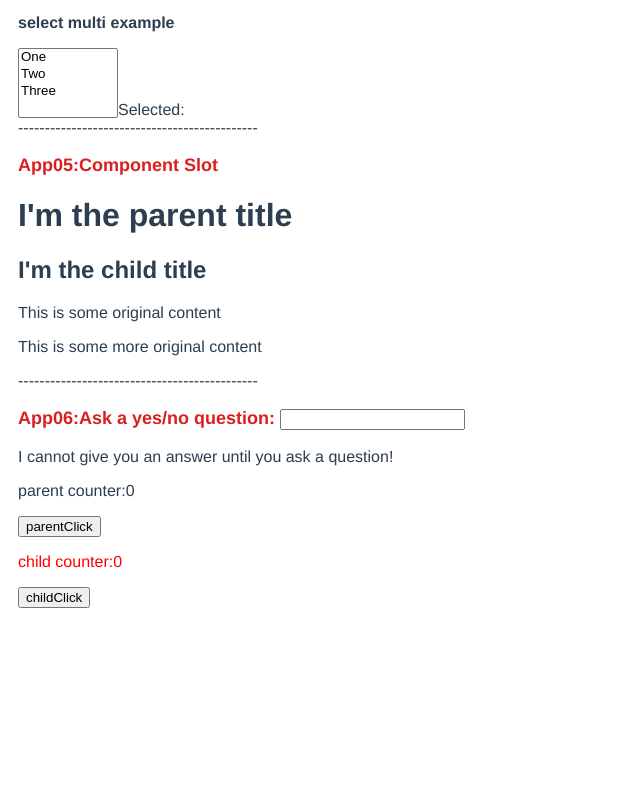
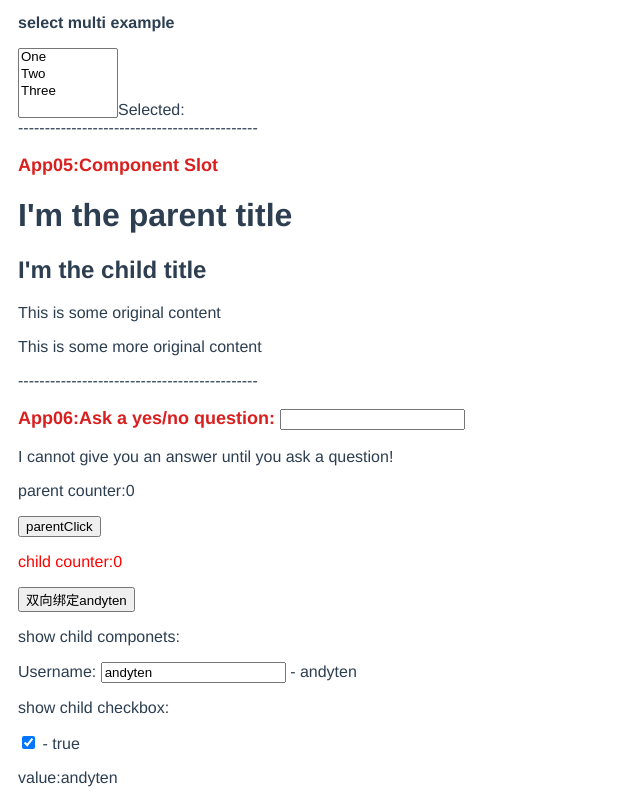
Before and after one commit to xukaixing/vue-pro, a Vue app: page / in a window 1280 px wide. Shown: the part 1140-1937 px from the top of the page, without its empty margins (0-640 px from the left). Before the commit the page ends 1758 px from the top, so only its background shows below. Built offline with nearby package versions, Linux system fonts and the light colour scheme.

Commit message:
【提交类型】：optimization 【提交描述】：增加.sync双向绑定

```diff
--- a/src/components/App06.vue
+++ b/src/components/App06.vue
@@ -1,41 +1,41 @@
 <template id="app-6">
   <div id="watch-example">
-    <p
-      class="header-title"
-      :style="{ fontSize: 18 + 'px', fontWeight: 'bold' }"
-    >
+    <p class="header-title" :style="{ fontSize: 18 + 'px', fontWeight: 'bold' }">
       App06:Ask a yes/no question:
       <input v-model="question" />
     </p>
     <p>{{ answer }}</p>
     <p>parent counter:{{ count }}</p>
     <button @click="showParentCounter">parentClick</button>
-    <child-demo :counter="count" @child-event="showChildCounter"></child-demo>
+    <child-demo :counter="count" :username-change.sync="username" @child-event="showChildCounter"></child-demo>
+    <p>show child componets:</p>
+    <base-input label="Username:" v-model="username" @blur="doBlur" required placeholder="Enter your username"></base-input>
+    <p>show child checkbox:</p>
+    <base-checkbox v-model="isChecked" :value="username"></base-checkbox>
   </div>
 </template>
 
 <script>
-import _ from "lodash";
-import axios from "axios";
-import childDemo from "./children/child01";
+import _ from 'lodash';
+import axios from 'axios';
+import childDemo from './children/child01';
+import baseInput from './base/base-input';
+import baseCheckbox from './base/base-checkbox';
 export default {
-  name: "app06",
+  name: 'app06',
   data() {
     return {
-      question: "",
-      answer: "I cannot give you an answer until you ask a question!",
+      question: '',
+      answer: 'I cannot give you an answer until you ask a question!',
       count: 0,
+      username: 'andyten',
+      isChecked: true,
     };
   },
   watch: {
     // 如果 `question` 发生改变，这个函数就会运行
     question(newQuestion, oldQuestion) {
-      this.answer =
-        "Waiting for you to stop typing...{" +
-        oldQuestion +
-        "}:{" +
-        newQuestion +
-        "}";
+      this.answer = 'Waiting for you to stop typing...{' + oldQuestion + '}:{' + newQuestion + '}';
       this.debouncedGetAnswer();
     },
   },
@@ -49,19 +49,19 @@ export default {
   },
   methods: {
     getAnswer() {
-      if (this.question.indexOf("?") === -1) {
-        this.answer = "Questions usually contain a question mark. ;-)";
+      if (this.question.indexOf('?') === -1) {
+        this.answer = 'Questions usually contain a question mark. ;-)';
         return;
       }
-      this.answer = "Thinking...";
+      this.answer = 'Thinking...';
       var vm = this;
       axios
-        .get("https://yesno.wtf/api")
-        .then(function (response) {
+        .get('https://yesno.wtf/api')
+        .then(function(response) {
           vm.answer = _.capitalize(response.data.answer);
         })
-        .catch(function (error) {
-          vm.answer = "Error! Could not reach the API. " + error;
+        .catch(function(error) {
+          vm.answer = 'Error! Could not reach the API. ' + error;
         });
     },
     /**
@@ -77,9 +77,14 @@ export default {
     showChildCounter(childCounter) {
       this.count = childCounter + 2;
     },
+    doBlur() {
+      alert(this.count);
+    },
   },
   components: {
     childDemo,
+    baseInput,
+    baseCheckbox,
   },
 };
 </script>
--- /dev/null
+++ b/src/components/base/base-checkbox.vue
@@ -0,0 +1,44 @@
+<!--
+ * @Copyright: Copyright (c) 2021 andyten
+ * @Description:  base-input组件
+ * @Author: andy.ten@tom.com
+ * @Date: 2021-08-01 21:23:31
+ * @LastEditors: andy.ten@tom.com
+ * @LastEditTime: 2021-08-01 22:48:06
+ * @Version: 1.0.1
+-->
+<template>
+  <label>
+    {{ label }}
+    <input type="checkbox" :checked="checked" @change="checkboxChange" />
+    - {{ checked }}
+    <p />
+    value:{{ value }}
+  </label>
+</template>
+<script>
+export default {
+  // 一个组件上的 v-model 默认会利用名为 value 的 prop 和名为 input 的事件
+  // 但是像单选框、复选框等类型的输入控件可能会将 value attribute 用于不同的目的
+  // model 选项可以用来避免这样的冲突,自定义组件的prop和event，而不是默认的value和input事件
+  model: {
+    prop: 'checked',
+    event: 'change',
+  },
+  props: {
+    checked: {
+      type: Boolean,
+      required: true,
+    },
+    value: {
+      type: String,
+      default: '',
+    },
+  },
+  methods: {
+    checkboxChange(event) {
+      this.$emit('change', event.target.checked);
+    },
+  },
+};
+</script>
--- /dev/null
+++ b/src/components/base/base-input.vue
@@ -0,0 +1,69 @@
+<!--
+ * @Copyright: Copyright (c) 2021 andyten
+ * @Description:  base-input组件
+ * @Author: andy.ten@tom.com
+ * @Date: 2021-08-01 21:23:31
+ * @LastEditors: andy.ten@tom.com
+ * @LastEditTime: 2021-08-01 23:04:17
+ * @Version: 1.0.1
+-->
+<template>
+  <label>
+    {{ label }}
+    <!-- <input v-bind="$attrs" :value="value" @input="$emit('input', $event.target.value)" /> -->
+    <!-- <input v-bind="$attrs" :value="value" @input="inputDefault" /> -->
+    <input v-bind="$attrs" v-on="inputListeners" :value="value" />
+    - {{ value }}
+  </label>
+</template>
+<script>
+export default {
+  // 对于非props的attribute，不希望组件的根元素（label）继承 attribute，在组件的选项中设置 inheritAttrs: false
+  // inheritAttrs选项不会影响 style 和 class 的绑定，style和class是合并
+  // 这种做法可以使组件直接使用input的基本属性，而不用担心input是不是根组件。
+  inheritAttrs: false,
+  // v-model默认绑定的是属性value和事件input
+  model: {
+    prop: 'value',
+    event: 'input',
+  },
+  props: {
+    label: {
+      type: String,
+      required: true,
+    },
+    value: {
+      type: String,
+      default: '',
+    },
+  },
+  computed: {
+    inputListeners: function() {
+      var vm = this;
+      // `Object.assign` 将所有的对象合并为一个新对象
+      return Object.assign(
+        {},
+        // 我们从父级添加所有的监听器
+        this.$listeners,
+        // 然后我们添加自定义监听器，
+        // 或覆写一些监听器的行为
+        {
+          // 这里确保组件配合 `v-model` 的工作
+          input(event) {
+            vm.$emit('input', event.target.value);
+          },
+          // 此处如果自定义监听器，将会覆盖父级定义的监听器
+          // blur() {
+          //   alert(1);
+          // },
+        }
+      );
+    },
+  },
+  methods: {
+    inputDefault(event) {
+      this.$emit('input', event.target.value);
+    },
+  },
+};
+</script>
--- a/src/components/children/child01.vue
+++ b/src/components/children/child01.vue
@@ -1,7 +1,7 @@
 <template>
   <div>
     <p style="color: red">child counter:{{ counter }}</p>
-    <button @click="showMsg">childClick</button>
+    <button @click="showMsg">双向绑定{{ usernameChange }}</button>
   </div>
 </template>
 <script>
@@ -11,6 +11,9 @@ export default {
       type: Number,
       required: true,
       default: 0,
+    },
+    usernameChange: {
+      type: String,
     },
   },
   data() {
@@ -27,6 +30,10 @@ export default {
 
   methods: {
     showMsg() {
+      // .sync双向绑定，子组件更改值后，父组件值同步更改,.sync类似语法糖
+      // 等价于父组件定义了回调方法：@update:username-change，然后传入新的值
+      this.$emit('update:username-change', 'andyten-' + this.counter);
+      //alert(this.username2);
       // 触发父级绑定的事件
       this.$emit('child-event', this.counter);
     },
```
